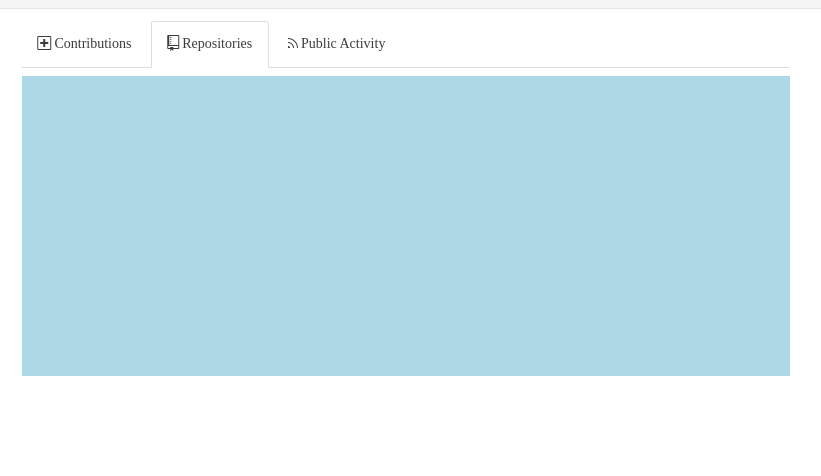
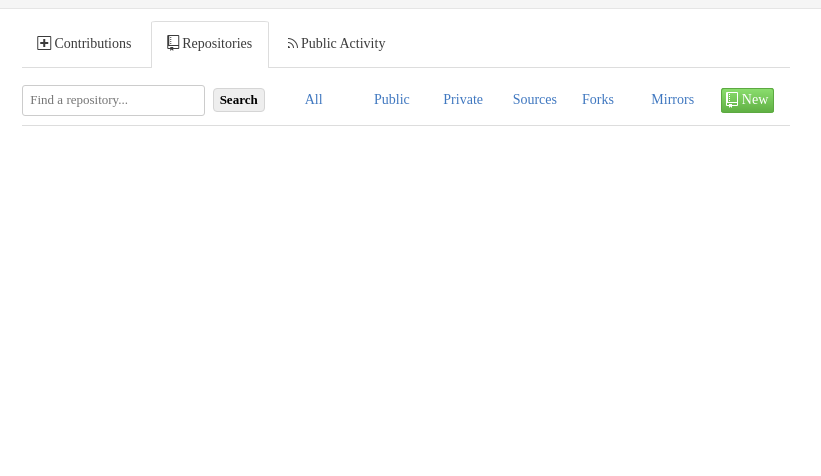
Before and after one commit to WeesieWilson/gitHubRec, a website: page index.html in a window 1280 px wide. Shown: the part 30-506 px from the top of the page, 362-1183 px from the left. Drawn offline with nearby package versions, Linux system fonts and the light colour scheme.

Commit message:
almost done

```diff
--- /dev/null
+++ b/_repos.scss
@@ -0,0 +1,58 @@
+.repos{
+  .findRepos{
+    border-bottom: 1px solid #DDD;
+    display: flex;
+      .inputs{
+        flex: 1;
+        display: flex;
+        align-items: center;
+        input[type='text']{
+          width: 75%;
+          padding: 3%;
+          font-size: 13px;
+          color: #333;
+          border: 1px solid #ccc;
+          border-radius: 3px;
+
+        }
+        input[type="submit"]{
+          margin-left: 8px;
+          background-color: #eee;
+          border: 1px solid #d5d5d5;
+          font-size: 13px;
+          font-weight: bold;
+          line-height: 20px;
+          border-radius: 4px;}
+        }
+
+
+      ul{
+        flex: 2;
+        display: flex;
+          li{
+            flex: 1;
+            list-style: none;
+            color: #4078c0;
+            font-size: 14px;
+            margin-right: 3%;
+            &:hover {
+              text-decoration: underline;
+              cursor: pointer;
+            }
+          }
+          a{
+              padding: 8%;
+              text-decoration: none;
+              color: #fff;
+              background-color: #60b044;
+              background-image: -webkit-linear-gradient(#8add6d, #60b044);
+              background-image: -o-linear-gradient(#8add6d, #60b044);
+              background-image: linear-gradient(#8add6d, #60b044);
+              border-color: #5ca941;
+              border-radius: 3px;
+              border: 1px solid #5ca941;
+              span{padding-right: 7%;}
+                    }
+      }
+  }
+}
--- a/_section.scss
+++ b/_section.scss
@@ -4,8 +4,8 @@
 
 
 .repos{
-  background-color: lightblue;
-  height: 300px;
+  // background-color: lightblue;
+  // height: 300px;
 
 }
 
@@ -15,6 +15,5 @@
 }
 
 .activity{
-  background-color: lightpink;
-  height: 300px;
+
 }
--- a/imports.scss
+++ b/imports.scss
@@ -2,3 +2,5 @@
 @import "aside.scss";
 @import "section.scss";
 @import "sectionNav.scss";
+@import "repos.scss";
+@import "activity.scss";
--- a/index.html
+++ b/index.html
@@ -45,7 +45,23 @@
         <a class= "active" href="" rel ="repos"><span class="octicon octicon-repo"></span>Repositories</a>
         <a href="" rel ="activity"><span class="octicon octicon-rss"></span>Public Activity</a>
       </nav>
-      <div class="repos"></div>
+      <div class="repos">
+        <div class="findRepos">
+          <div class="inputs">
+            <input type="text" placeholder="Find a repository...">
+            <input type="submit" name="name" value="Search">
+          </div>
+          <ul>
+            <li>All</li>
+            <li>Public</li>
+            <li>Private</li>
+            <li>Sources</li>
+            <li>Forks</li>
+            <li>Mirrors</li>
+            <li class="newButton"><a href=""><span class="octicon octicon-repo"></span>New</a></li>
+          </ul>
+        </div>
+        </div>
 
 
 
@@ -57,12 +73,16 @@
 
 
 
-      <div class="activity inactive"></div>
+      <div class="activity inactive">
+
+
+
+      </div>
 
     </section>
 
 
-  </div>
+
 
 
 
--- a/main.js
+++ b/main.js
@@ -1,4 +1,4 @@
-$(document).ready(function(){
+
 
 var profilePicture = "<img src='" + userProfile.avatar_url +"' />";
 
@@ -49,6 +49,52 @@ sectionNavItems.click(function(event){
 
 
 
+filteredArray = activityArray.filter(function(el){return el.type === "PushEvent";});
+
+var emptyPush = "";
+var pushArray = filteredArray.forEach(function(el){
+  if (el.payload.commits){
+    var commitMessage = el.payload.commits[0].message;
+  }
+  else{
+    commitMessage = " ";
+  };
+  emptyPush +=
+  '<div class="pushEvent">'
+  + "<h2>"
+  + el.created_at
+  + "</h2>"
+  + "<p>"
+  + "<span class='blue'>"
+  + el.actor.login
+  + "</span>"
+  + "pushed to"
+  + "<span class='blue'>"
+  + "master"
+  + "</span>"
+  + "at"
+  + "<span class='blue'>"
+  + el.repo.name
+  + "</span>"
+  + "</p>"
+  + "<br>"
+  + "<img src='"
+  + el.actor.avatar_url
+  +"'/>"
+  + '<span class="octicon octicon-mark-github">'
+  + '</span>'
+  + " "
+  + "<p>"
+  + el.payload.head.slice(0,7)
+  + " "
+  + "<p>"
+  + " "
+  + commitMessage
+  + "</p>"
+  + '</div>'
+});
+
+$(".activity").html(emptyPush).text();
 
 
 
@@ -60,7 +106,10 @@ sectionNavItems.click(function(event){
 
 
 
-});
+
+
+
+
 
 
 
--- a/styles.css
+++ b/styles.css
@@ -89,16 +89,8 @@ nav {
 .inactive {
   display: none; }
 
-.repos {
-  background-color: lightblue;
-  height: 300px; }
-
 .contributions {
   background-color: lightyellow;
-  height: 300px; }
-
-.activity {
-  background-color: lightpink;
   height: 300px; }
 
 .sectionNav {
@@ -120,3 +112,70 @@ nav {
   border-top: 1px #DDD solid;
   border-left: 1px #DDD solid;
   border-right: 1px solid #DDD; }
+
+.repos .findRepos {
+  border-bottom: 1px solid #DDD;
+  display: flex; }
+  .repos .findRepos .inputs {
+    flex: 1;
+    display: flex;
+    align-items: center; }
+    .repos .findRepos .inputs input[type='text'] {
+      width: 75%;
+      padding: 3%;
+      font-size: 13px;
+      color: #333;
+      border: 1px solid #ccc;
+      border-radius: 3px; }
+    .repos .findRepos .inputs input[type="submit"] {
+      margin-left: 8px;
+      background-color: #eee;
+      border: 1px solid #d5d5d5;
+      font-size: 13px;
+      font-weight: bold;
+      line-height: 20px;
+      border-radius: 4px; }
+  .repos .findRepos ul {
+    flex: 2;
+    display: flex; }
+    .repos .findRepos ul li {
+      flex: 1;
+      list-style: none;
+      color: #4078c0;
+      font-size: 14px;
+      margin-right: 3%; }
+      .repos .findRepos ul li:hover {
+        text-decoration: underline;
+        cursor: pointer; }
+    .repos .findRepos ul a {
+      padding: 8%;
+      text-decoration: none;
+      color: #fff;
+      background-color: #60b044;
+      background-image: -webkit-linear-gradient(#8add6d, #60b044);
+      background-image: -o-linear-gradient(#8add6d, #60b044);
+      background-image: linear-gradient(#8add6d, #60b044);
+      border-color: #5ca941;
+      border-radius: 3px;
+      border: 1px solid #5ca941; }
+      .repos .findRepos ul a span {
+        padding-right: 7%; }
+
+.activity h2 {
+  font-size: 12px;
+  color: #bbb; }
+
+.activity p {
+  font-size: 14px;
+  font-weight: bold;
+  display: inline-block; }
+
+.activity img {
+  height: 20px;
+  display: inline-block; }
+
+.pushEvent {
+  border-bottom: 1px solid #DDD; }
+
+.blue {
+  color: #4078c0; }
```
Also changed, not shown: _activity.scss (added, +22 -0 lines).
